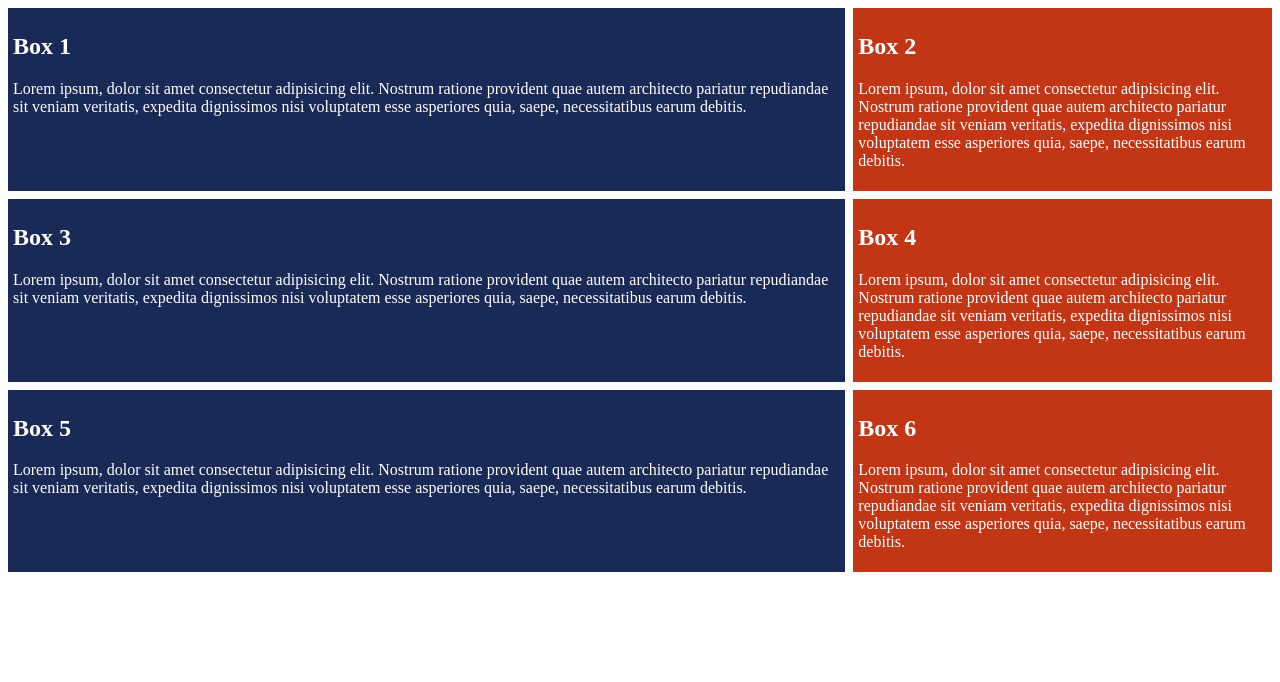
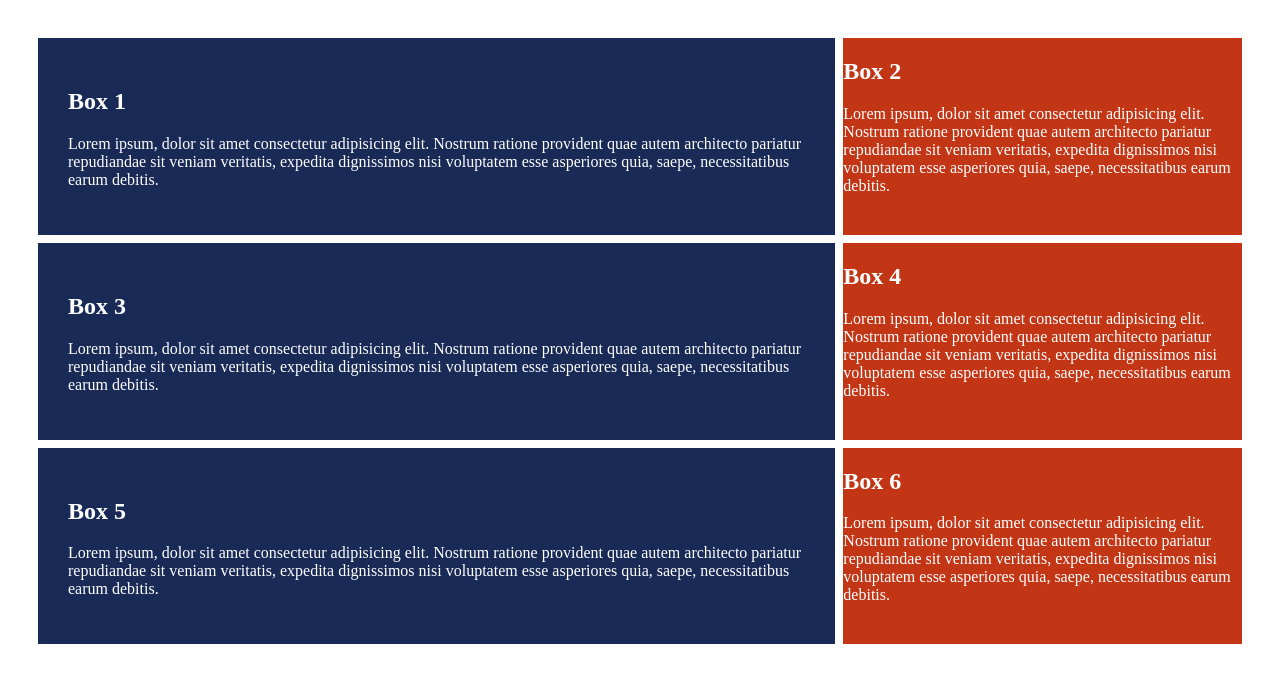
Before and after one commit to Md-Ikbal-Hasan/3_HTML_CSS_Project, a plain HTML site: page css grid practice/grid practice.html in a window 1280 px wide. Drawn offline with Linux system fonts and the light colour scheme.

Commit message:
modified

```diff
--- a/css grid practice/grid practice.html
+++ b/css grid practice/grid practice.html
@@ -51,7 +51,23 @@
             <p>Lorem ipsum, dolor sit amet consectetur adipisicing elit. Nostrum ratione provident quae autem architecto
                 pariatur repudiandae sit veniam veritatis, expedita dignissimos nisi voluptatem esse asperiores quia,
                 saepe, necessitatibus earum debitis.</p>
+
+
         </div>
+
+        <div>
+
+
+
+
+        </div>
+
+
+
+
+
+
+
     </div>
 
 </body>
--- a/css grid practice/style.css
+++ b/css grid practice/style.css
@@ -1,14 +1,19 @@
-#main{
+#main {
     display: grid;
     grid-template-columns: 2fr 1fr;
     grid-gap: .5em;
+    padding: 30px;
+
 }
 
-.child{
-    background:#c23616 ;
-    padding: 5px;
+.child {
+    background: #c23616;
+    padding: 5pxx;
     color: #fff;
 }
-.child:nth-child(odd){
+
+.child:nth-child(odd) {
     background: #192a56;
+    padding: 30px;
+
 }
```
